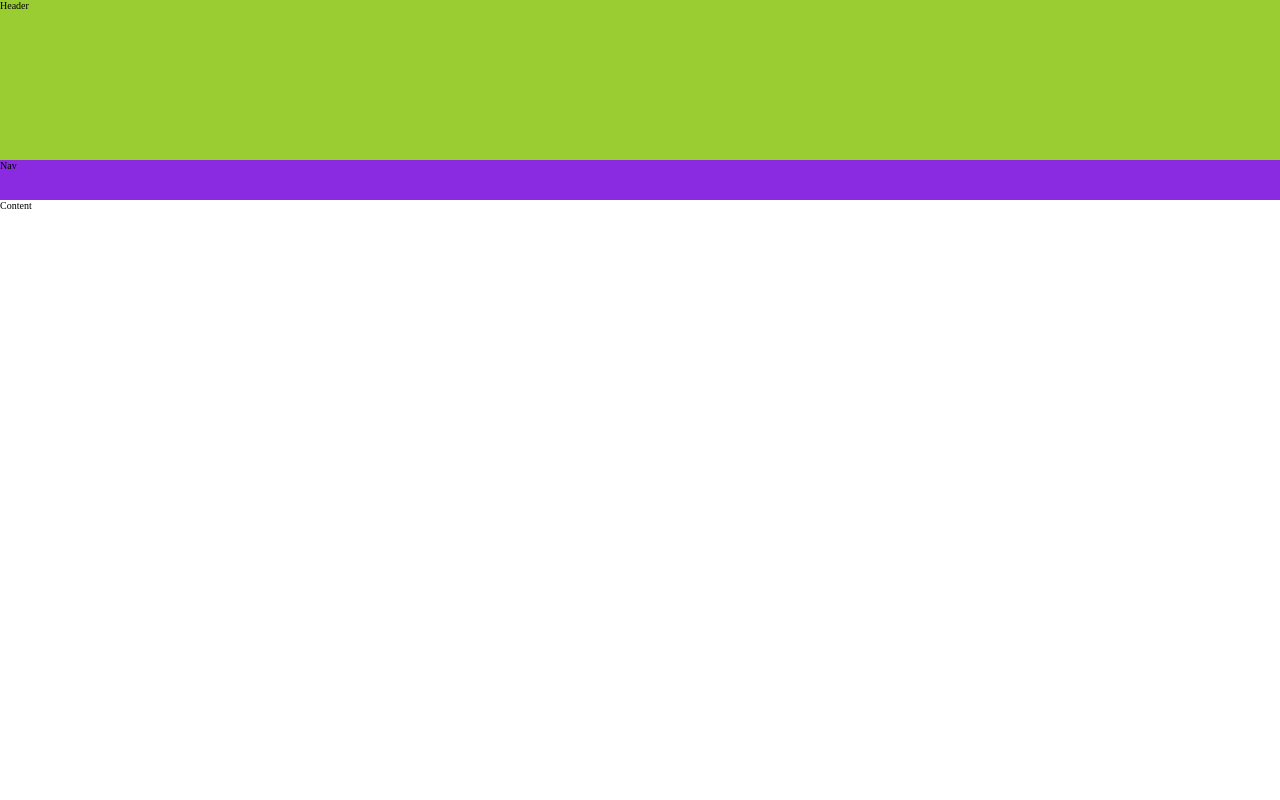
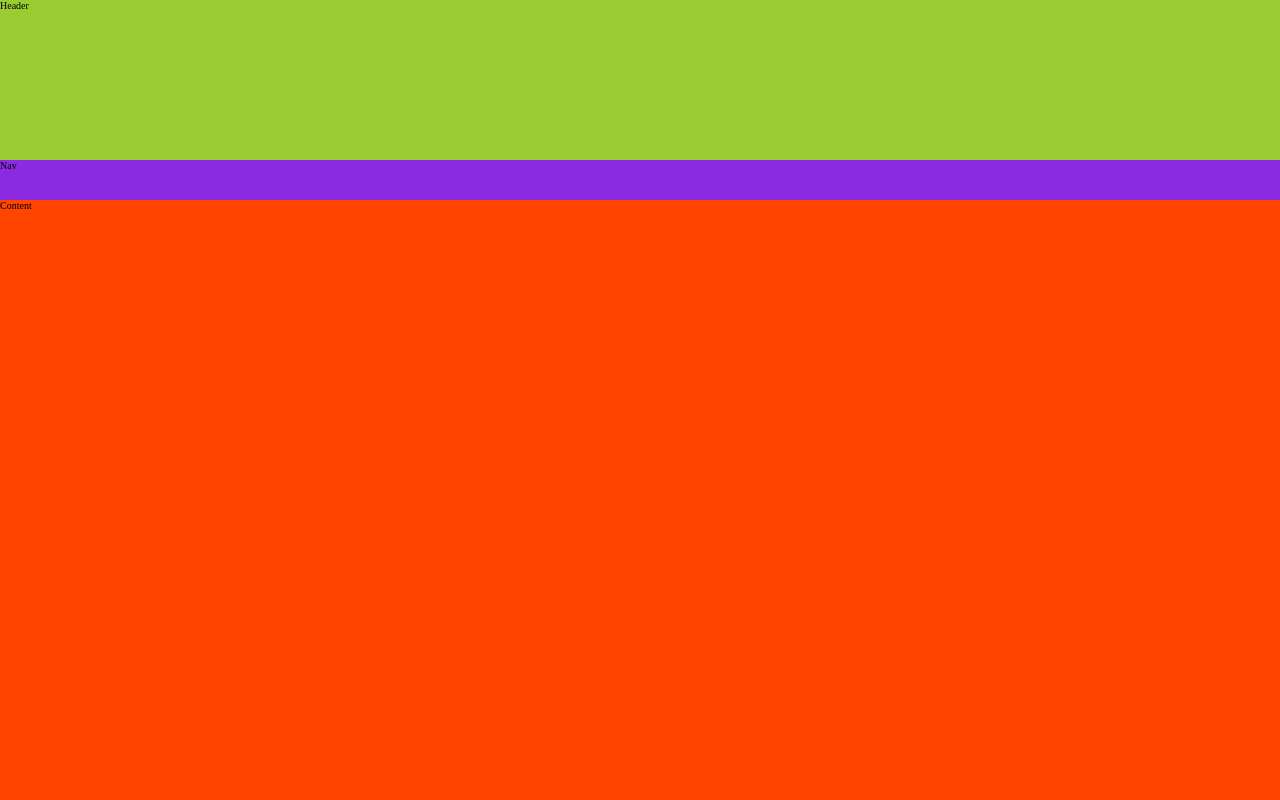
Before and after one commit to thnlsn/broke-lads, a React (Create React App) app: page / in a window 1280 px wide. Shown: the top 800 px of the page. Built offline with nearby package versions, Linux system fonts and the light colour scheme; the HTML template or start-up script is replaced by a standard one.

Commit message:
some minor layout and style changes for initial styles

```diff
--- a/src/css/style.css
+++ b/src/css/style.css
@@ -41,7 +41,8 @@ body {
   justify-content: space-between; }
 
 .content {
-  height: 70rem; }
+  height: 80rem;
+  background-color: orangered; }
 
 .footer {
   background-color: dodgerblue; }
--- a/src/sass/_layout.scss
+++ b/src/sass/_layout.scss
@@ -9,7 +9,8 @@
 }
 
 .content {
-  height: 70rem; // ------------------------ Testing
+  height: 80rem; // ------------------------ Testing
+  background-color: orangered;
 }
 
 .footer {
```
